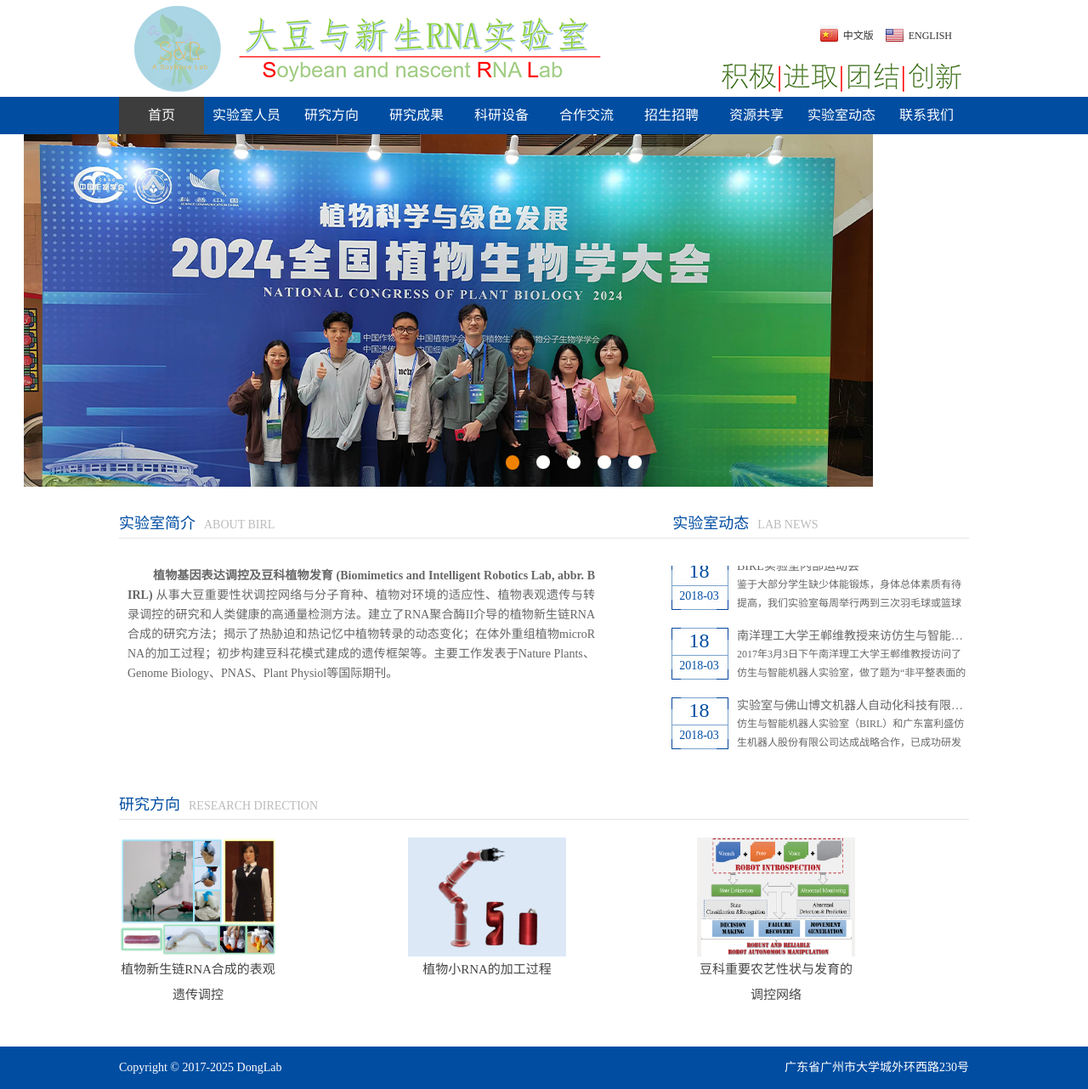
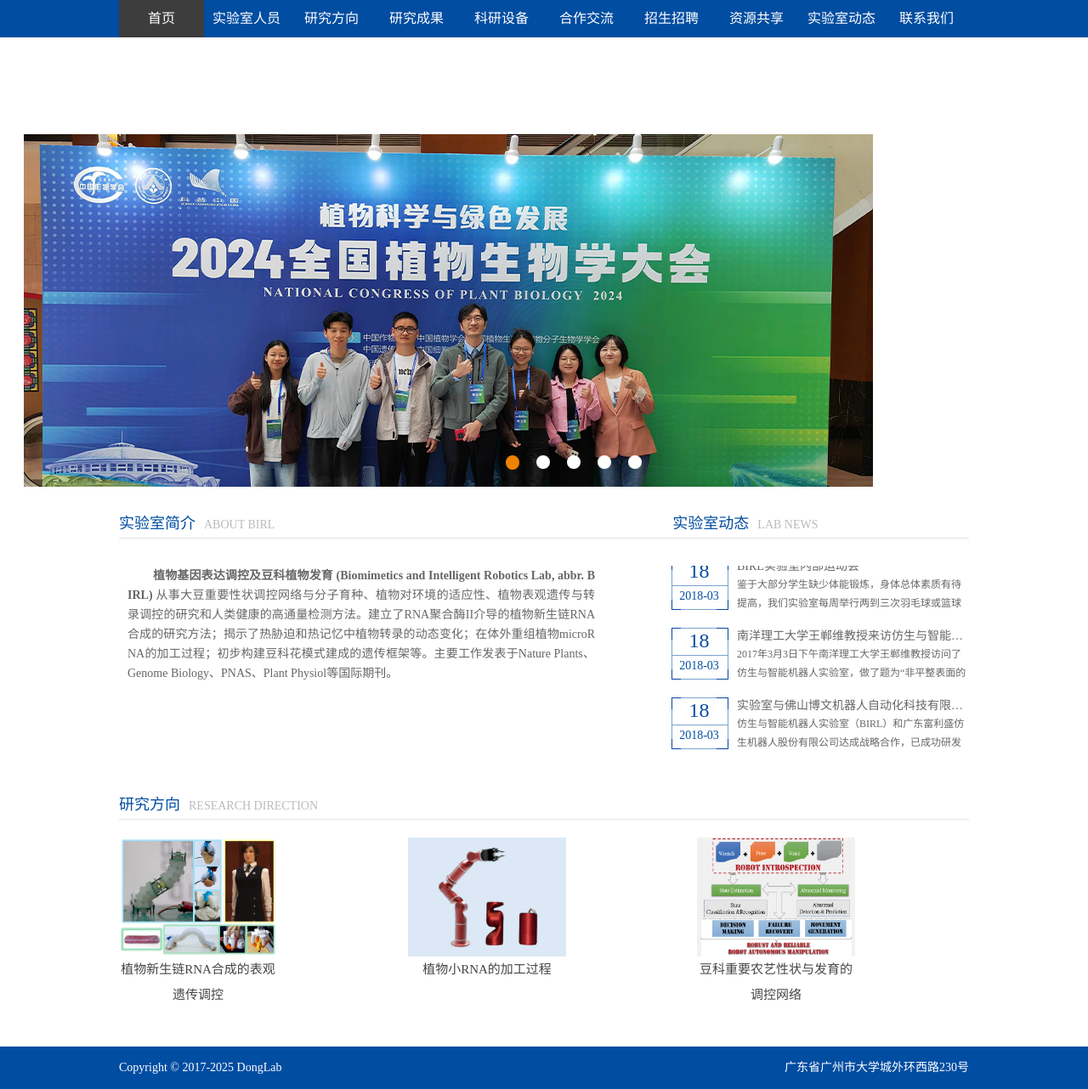
Before and after one commit to zhanweimin2021/zhanweimin2021.github.io, a Jekyll site: the page built from index.html, in a window 1280 px wide. Shown: the whole page at 85% size. Built offline with Jekyll 4.4.1, drawn with Linux system fonts in a browser that asks for light colours.

Commit message:
Update default.html

```diff
--- a/_layouts/default.html
+++ b/_layouts/default.html
@@ -14,18 +14,6 @@
   </head>
   <body>
     <div class="head">
-      <div class="head_top">
-        <div class="head_center">
-          <div class="right">
-            <div class="top">
-              <ul>
-                <li><img src="/images/assets/cn.jpg" alt="中文版"><a href="{{ site.url }}">中文版</a></li>
-                <li><img src="/images/assets/en.jpg" alt="ENGLISH"><a href="{{ site.url }}">ENGLISH</a></li>
-              </ul>
-            </div>
-          </div>
-        </div>
-      </div>
       <div class="head_bottom">
         <div class="head_nav">
           <div class="nav_left">
```
